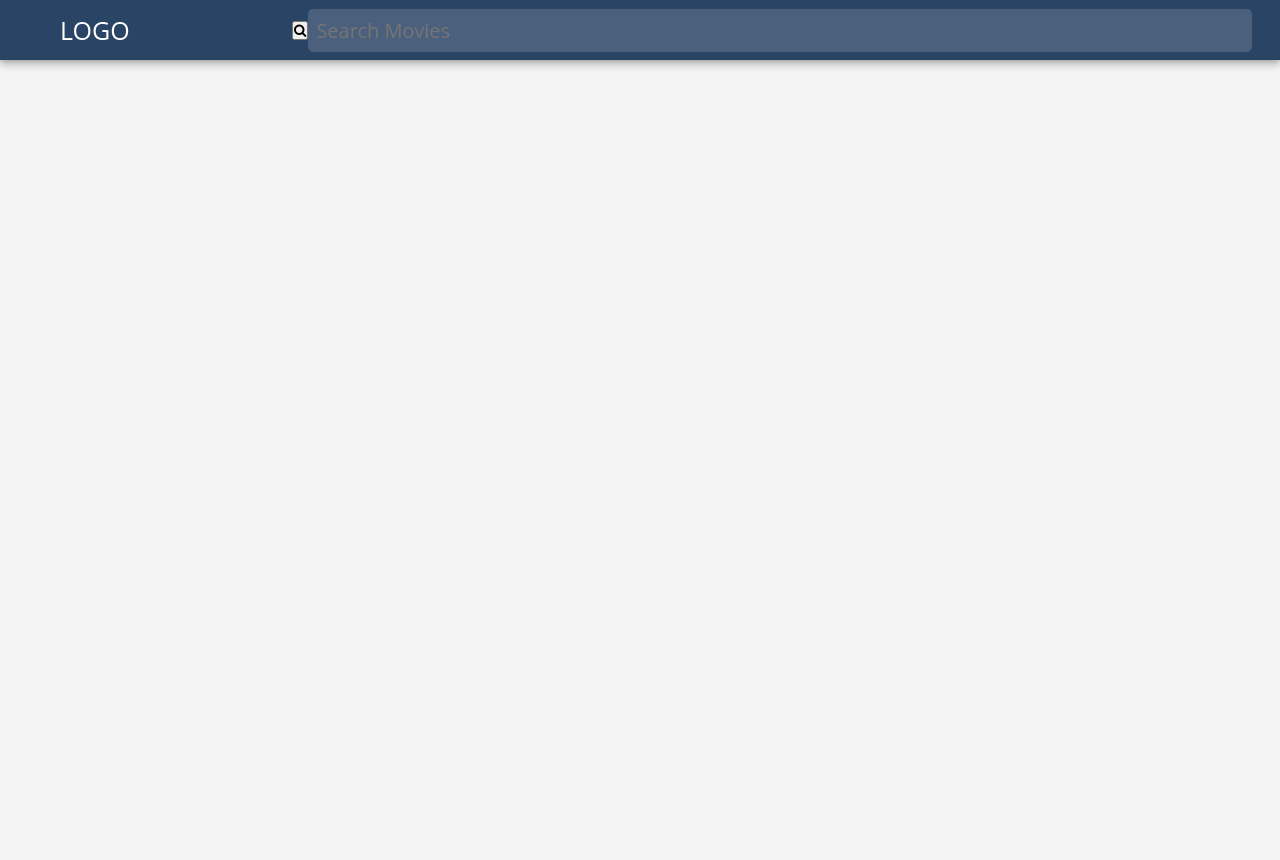
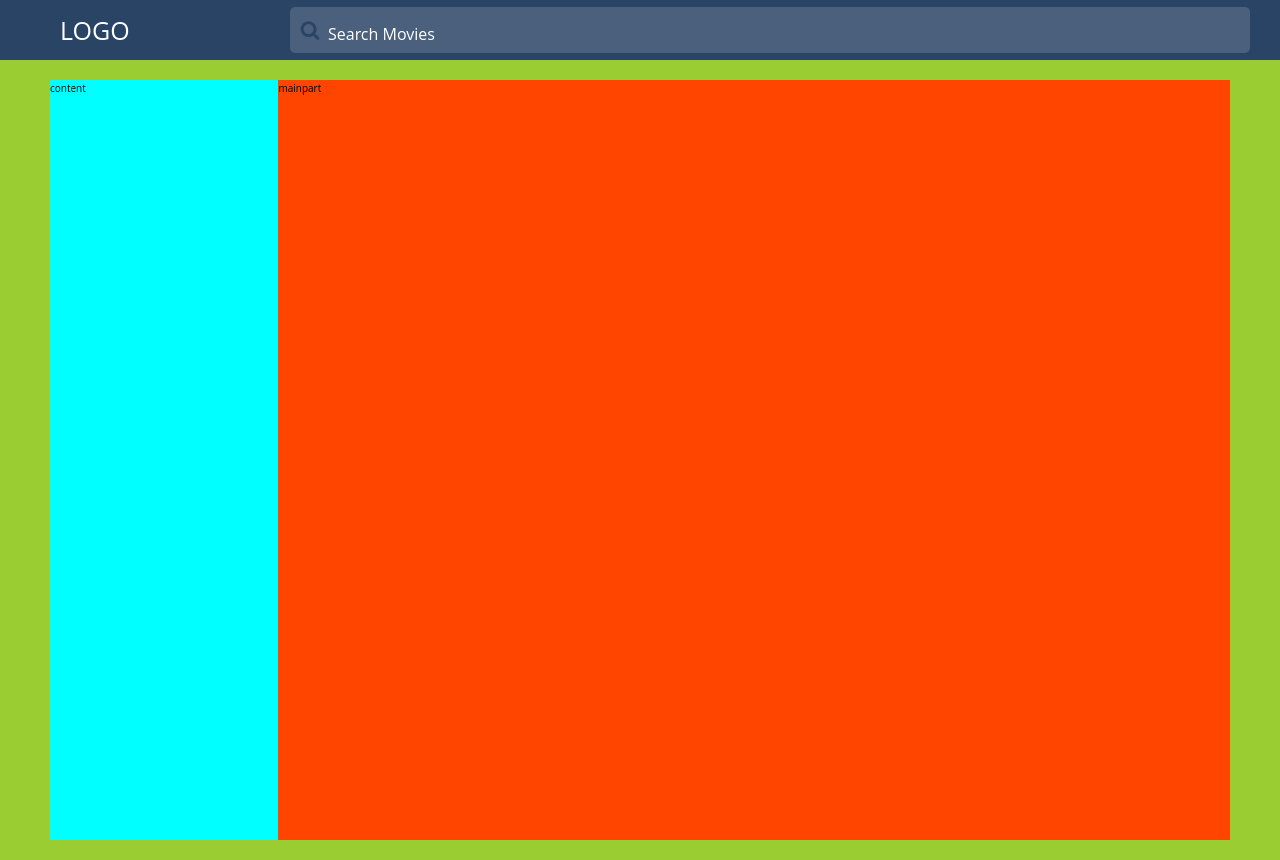
Before and after one commit to Abhishek9608/Movie-App, a website: page index.html in a window 1280 px wide. Before the commit the page ends 800 px from the top, so only its background shows below. Drawn offline with Linux system fonts and the light colour scheme.

Commit message:
nav-improved

```diff
--- a/index.html
+++ b/index.html
@@ -9,18 +9,30 @@
       href="https://fonts.googleapis.com/css?family=Lato:100,300,400,700,900"
       rel="stylesheet"
     />
-    <link rel="stylesheet" href="https://cdnjs.cloudflare.com/ajax/libs/font-awesome/4.7.0/css/font-awesome.min.css">
+    <link
+      rel="stylesheet"
+      href="https://cdnjs.cloudflare.com/ajax/libs/font-awesome/4.7.0/css/font-awesome.min.css"
+    />
     <title>Movie App</title>
   </head>
   <body>
+    <div class="container">
       <header class="header">
         <span class="logo">LOGO</span>
         <form action="" class="search">
-                <button type="submit"><i class="fa fa-search search_button"></i></button>
+          <i class="search_button fa fa-search "></i>
           <input type="text" placeholder="Search Movies" class="search_input" />
-
         </form>
       </header>
+
+      <div class="content">
+        <nav class="sidenav">
+          content
+        </nav>
+        <div class="main">
+          mainpart
+        </div>
+      </div>
     </div>
   </body>
 </html>
--- a/sass/_base.scss
+++ b/sass/_base.scss
@@ -22,3 +22,7 @@ body {
   min-height: 100vh;
   width: 100%;
 }
+.container {
+  width: 100vw;
+  height: 100vh;
+}
--- /dev/null
+++ b/sass/_components.scss
@@ -0,0 +1,22 @@
+.content {
+  width: 100%;
+  height: 100%;
+  display: flex;
+  justify-content: space-between;
+  background: yellowgreen;
+}
+
+.sidenav {
+  background-color: aqua;
+  margin-left: 5rem;
+  margin-top: 2rem;
+  margin-bottom: 2rem;
+  width: 24rem;
+}
+.main {
+  background: orangered;
+  margin-right: 5rem;
+  margin-top: 2rem;
+  width: 100rem;
+  margin-bottom: 2rem;
+}
--- a/sass/_navbar.scss
+++ b/sass/_navbar.scss
@@ -18,19 +18,38 @@
   display: flex;
   align-items: center;
   justify-content: center;
-  margin-right: 2.8rem;
+  margin-right: 3rem;
   color: #fff;
   width: 75%;
+  font-size: 4rem;
 
   &_input {
     font-family: inherit;
     width: 100%;
-    padding: 0.8rem;
+    padding: 16px 0px 8px 38px;
     border-radius: 0.5rem;
     outline: none;
-    font-size: 2rem;
+    font-size: 1.6rem;
     background: hsla(0, 0%, 100%, 0.15);
     color: #fff;
     border: none;
+    &::placeholder {
+      color: white;
+    }
+    &:focus {
+      background: #fff;
+      color: #2a4466;
+      opacity: 1;
+    }
+  }
+
+  &_button {
+    top: 2rem;
+    left: 23.5vw;
+    position: absolute;
+    width: 66rem;
+    height: 1rem !important;
+    font-size: 2rem !important;
+    color: #2a4466;
   }
 }
--- a/sass/main.scss
+++ b/sass/main.scss
@@ -1,2 +1,3 @@
 @import "base";
 @import "navbar";
+@import "components";
```
Also changed, not shown: css/style.css.
